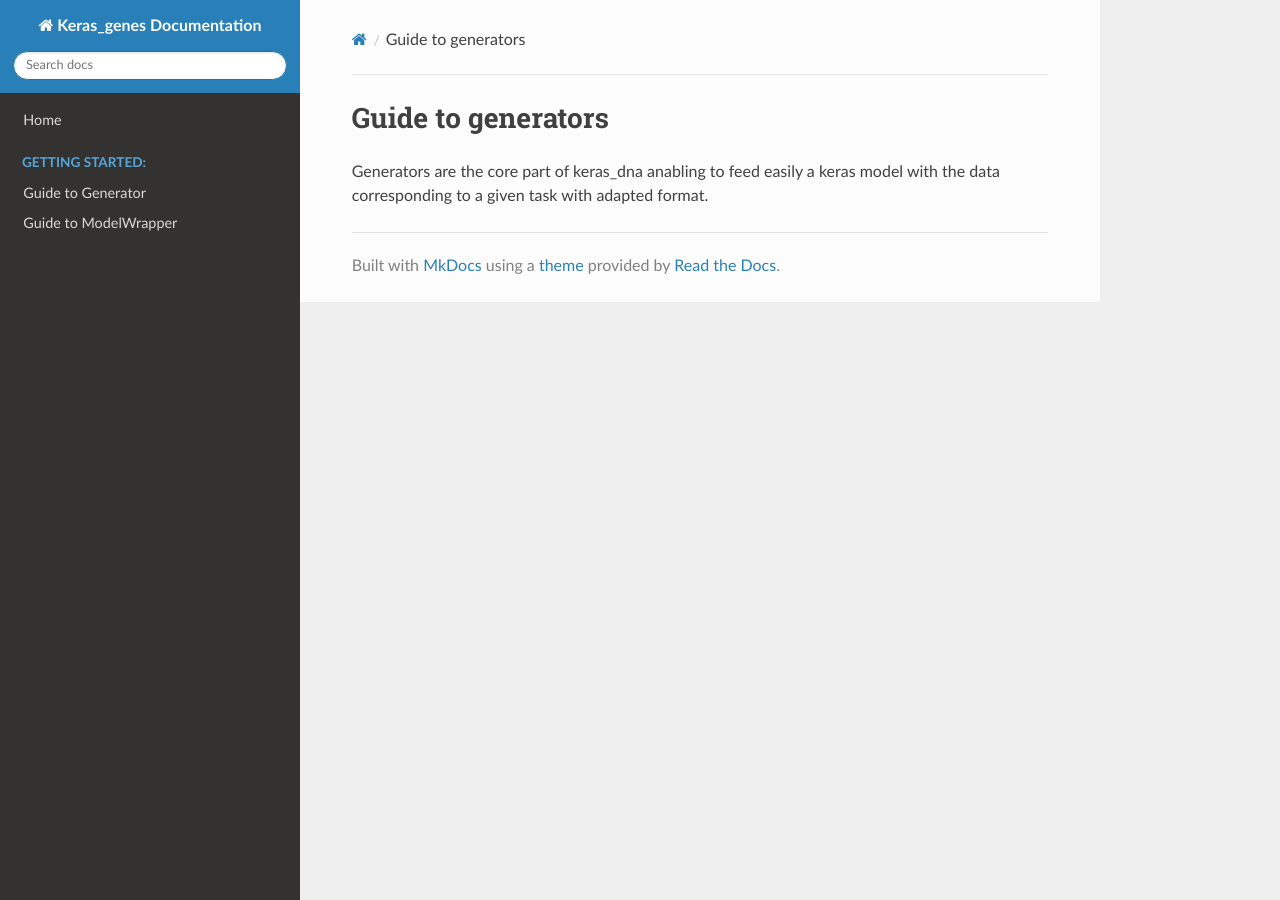
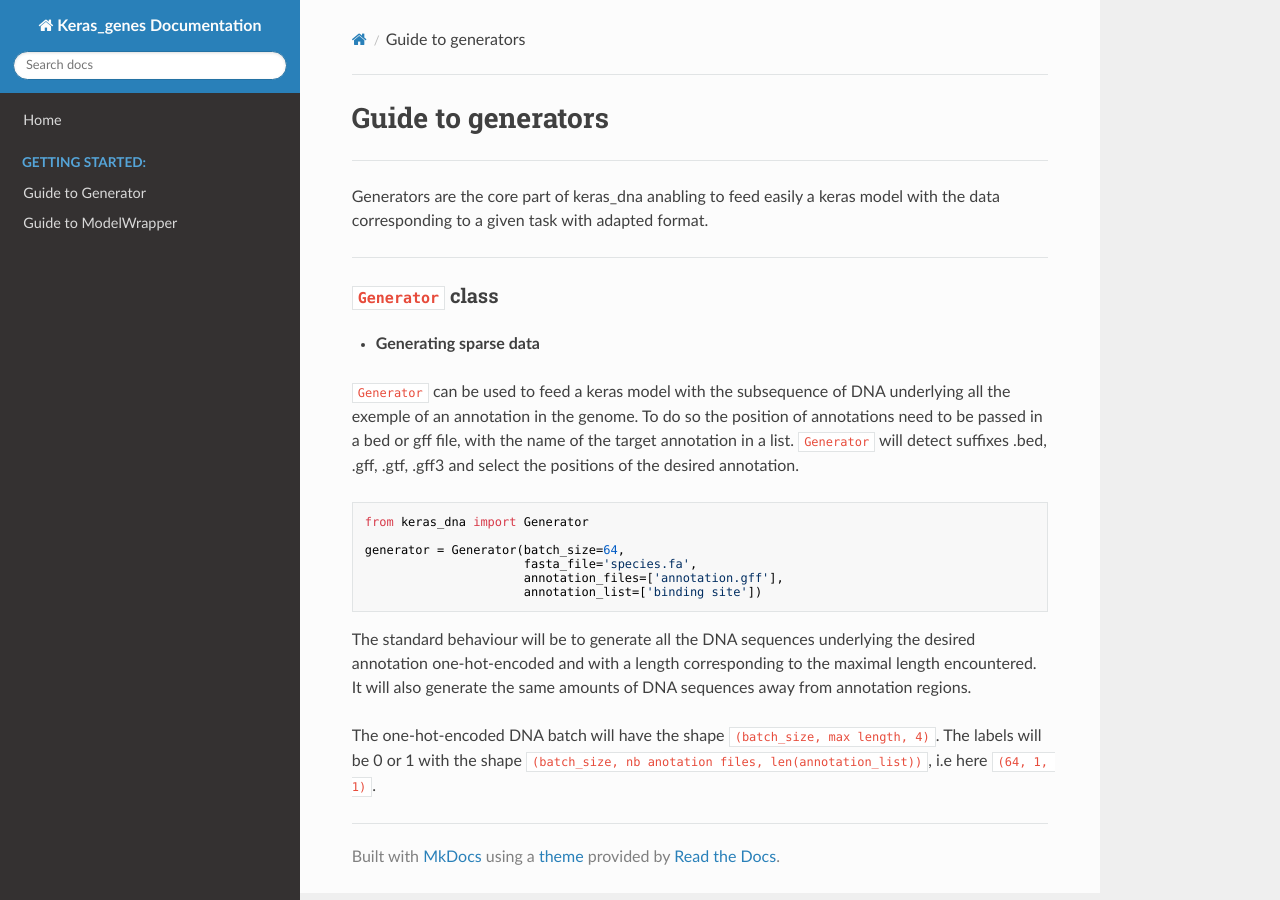
Before and after one commit to etirouthier/keras_dna, an MkDocs documentation site: the page built from docs/generator.md, in a window 1280 px wide. Built offline with MkDocs 1.6.1, drawn with Linux system fonts in a browser that asks for light colours; nearby versions of some CDN libraries.

Commit message:
Update generator.md

````diff
--- a/docs/generator.md
+++ b/docs/generator.md
@@ -1,3 +1,26 @@
 # Guide to generators
 
+-------------------------
+
 Generators are the core part of keras_dna anabling to feed easily a keras model with the data corresponding to a given task with adapted format.
+
+--------------------------
+
+### `Generator` class
+
+- **Generating sparse data**
+
+`Generator` can be used to feed a keras model with the subsequence of DNA underlying all the exemple of an annotation in the genome. To do so the position of annotations need to be passed in a bed or gff file, with the name of the target annotation in a list. `Generator` will detect suffixes .bed, .gff, .gtf, .gff3 and select the positions of the desired annotation.
+
+```python
+from keras_dna import Generator
+
+generator = Generator(batch_size=64,
+                      fasta_file='species.fa',
+                      annotation_files=['annotation.gff'],
+                      annotation_list=['binding site'])
+```
+
+The standard behaviour will be to generate all the DNA sequences underlying the desired annotation one-hot-encoded and with a length corresponding to the maximal length encountered. It will also generate the same amounts of DNA sequences away from annotation regions.
+
+The one-hot-encoded DNA batch will have the shape `(batch_size, max length, 4)`. The labels will be 0 or 1 with the shape `(batch_size, nb anotation files, len(annotation_list))`, i.e here `(64, 1, 1)`.
````
